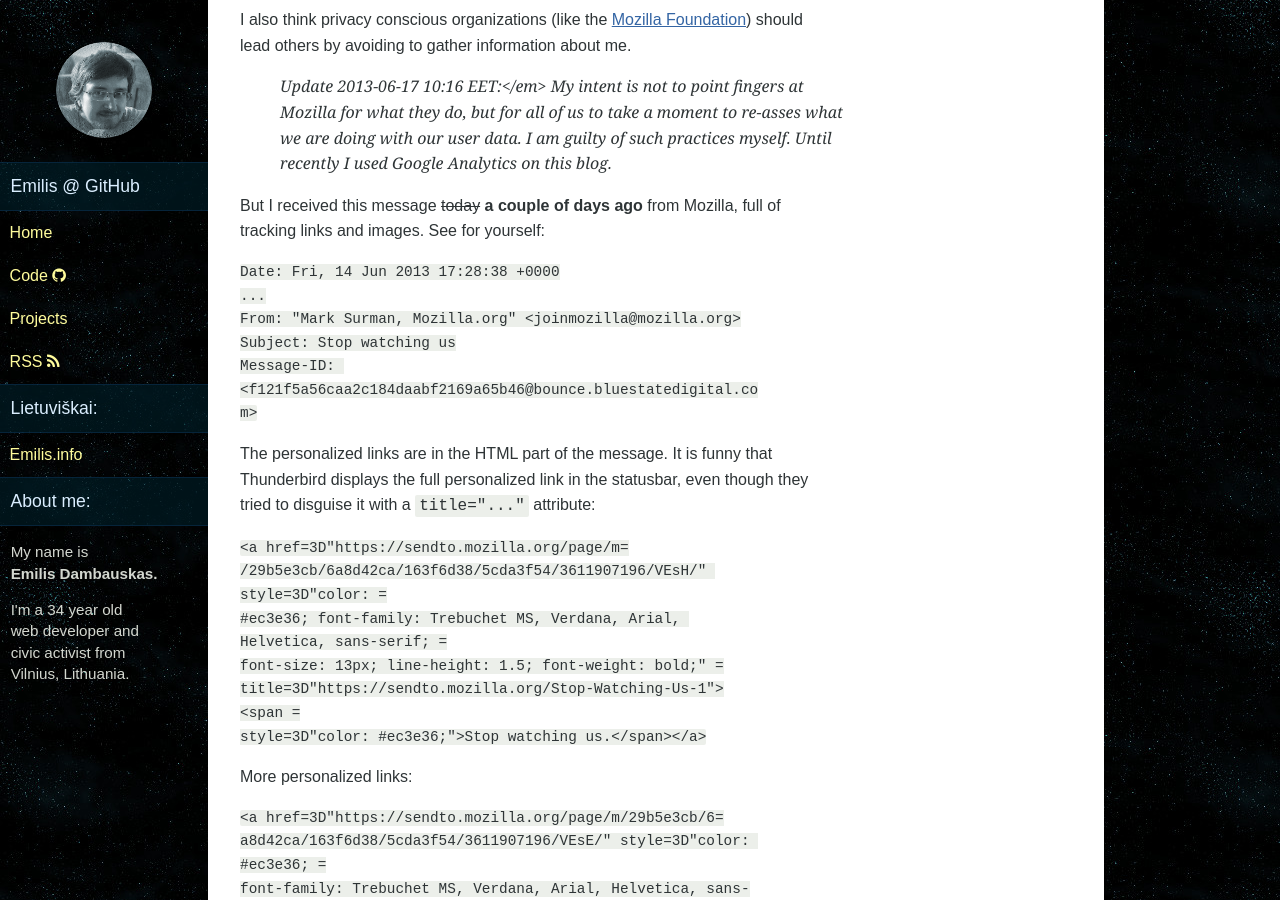
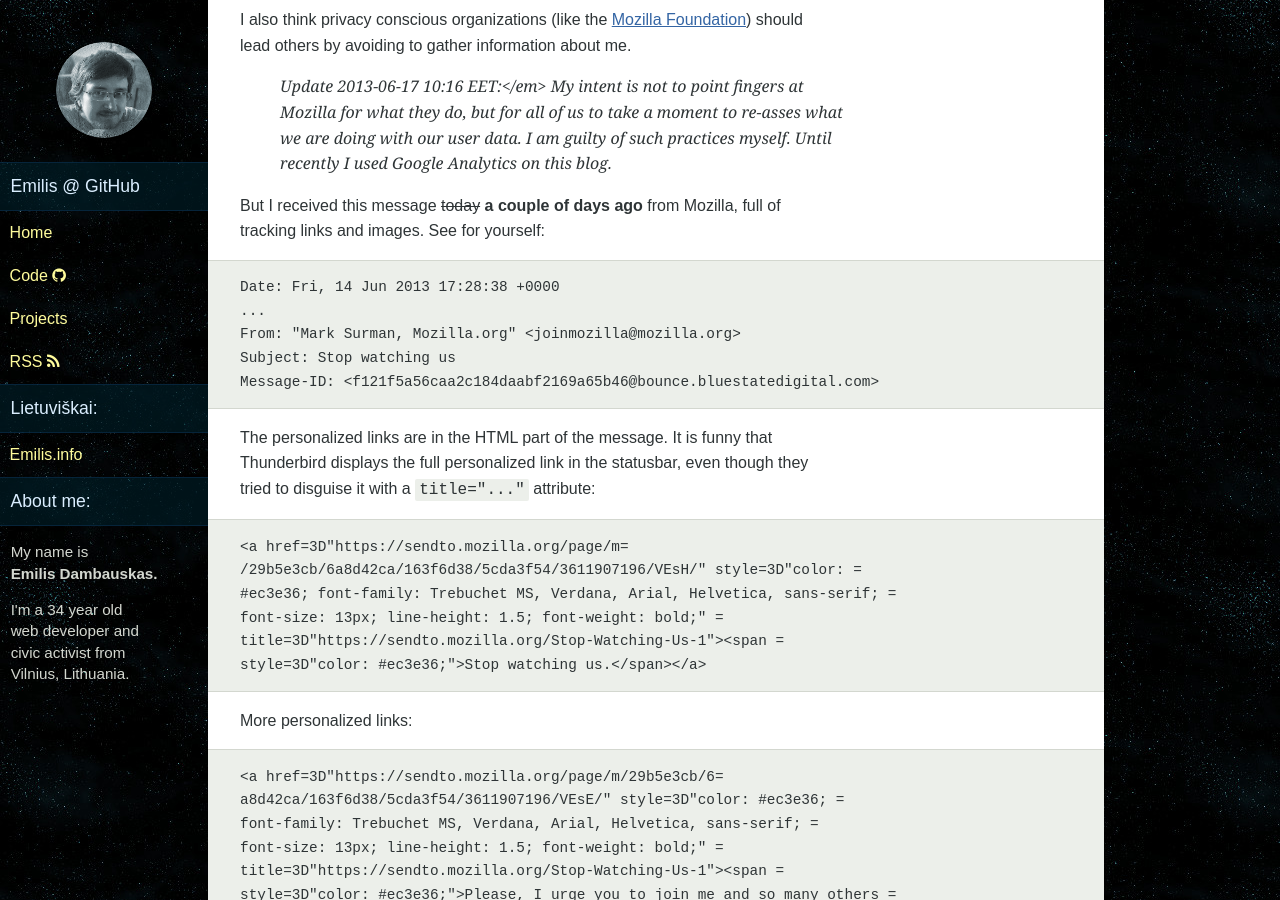
Before and after one commit to emilis/emilis.github.com, a Jekyll site: the page built from _posts/2013/2013-06-16-mozilla-stop-watching-me.md, in a window 1280 px wide and 900 px high, scrolled down 733 px. Built offline with Jekyll 4.4.1, drawn with Linux system fonts in a browser that asks for light colours.

````diff
--- a/_config.yml
+++ b/_config.yml
@@ -1,3 +1,4 @@
+markdown:   kramdown
 exclude:
     - .gitignore
     - Makefile
--- a/_posts/2013/2013-06-16-mozilla-stop-watching-me.md
+++ b/_posts/2013/2013-06-16-mozilla-stop-watching-me.md
@@ -64,28 +64,30 @@ I also think privacy conscious organizations (like the [Mozilla Foundation](http
 
 But I received this message <strike>today</strike> **a couple of days ago** from Mozilla, full of tracking links and images. See for yourself:
 
-```break
+~~~
 Date: Fri, 14 Jun 2013 17:28:38 +0000
 ...
 From: "Mark Surman, Mozilla.org" <joinmozilla@mozilla.org>
 Subject: Stop watching us
 Message-ID: <f121f5a56caa2c184daabf2169a65b46@bounce.bluestatedigital.com>
-```
+~~~
+{: .break}
 
 The personalized links are in the HTML part of the message. It is funny that Thunderbird displays the full personalized link in the statusbar, even though they tried to disguise it with a `title="..."` attribute:
 
-```break
+~~~
 <a href=3D"https://sendto.mozilla.org/page/m=
 /29b5e3cb/6a8d42ca/163f6d38/5cda3f54/3611907196/VEsH/" style=3D"color: =
 #ec3e36; font-family: Trebuchet MS, Verdana, Arial, Helvetica, sans-serif; =
 font-size: 13px; line-height: 1.5; font-weight: bold;" =
 title=3D"https://sendto.mozilla.org/Stop-Watching-Us-1"><span =
 style=3D"color: #ec3e36;">Stop watching us.</span></a>
-```
+~~~
+{: .break}
 
 More personalized links:
 
-```break
+~~~
 <a href=3D"https://sendto.mozilla.org/page/m/29b5e3cb/6=
 a8d42ca/163f6d38/5cda3f54/3611907196/VEsE/" style=3D"color: #ec3e36; =
 font-family: Trebuchet MS, Verdana, Arial, Helvetica, sans-serif; =
@@ -110,14 +112,16 @@ title=3D"https://sendto.mozilla.org/stopwatchingus-1"><span =
 style=3D"color: #ec3e36;">Please donate $5 or more today to fund this and =
 other efforts to protect the Web and users' privacy and =
 security.</span></a>
-```
+~~~
+{: .break}
 
 Tracking image?:
 
-```break
+~~~
 <img src=3D"https://sendto.mozilla.org/page/o/29b5e3cb=
 /6a8d42ca/163f6d38/5cda3f28/3611907196/open.gif" width=3D"1" =
 height=3D"1">
-```
+~~~
+{: .break}
 
 I am sure there are good reasons for tracking how many of the recipients read the message or which link they clicked. But knowing that this data of your users will be easy to get and use by third parties for something that may be contrary to your user interests – would you still do it?
````
Also changed, not shown: _posts/2012/2012-03-06-left-right-left-vim-shell-vim.md (+9 -6 lines), _posts/2014/2014-06-19-howto-change-firefox-scratchpad-font.md (+3 -2 lines).
